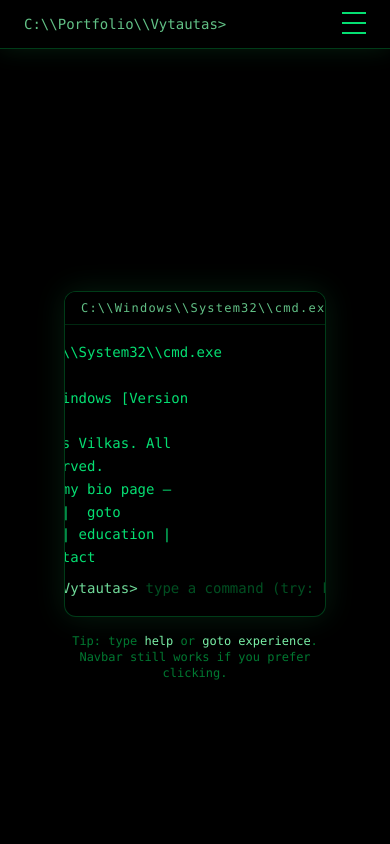
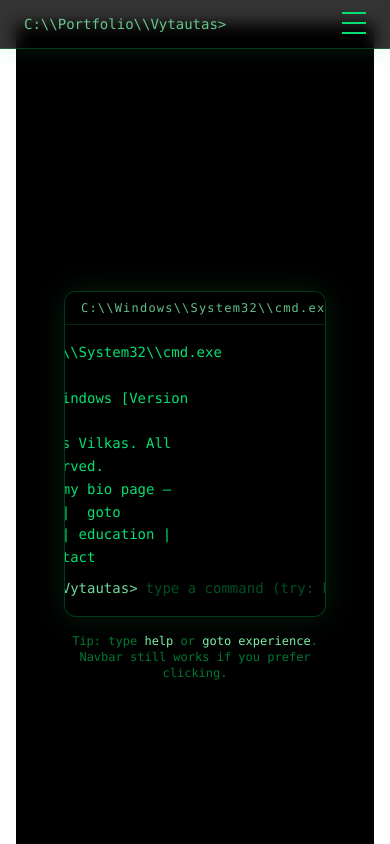
Before and after one commit to VytautasVilkas/CvWebSite, a React (Vite) app in the folder my-cv-page/: page / in a window 390 px wide. Shown: the top 844 px of the page. Built offline with nearby package versions, Linux system fonts and the light colour scheme.

Commit message:
responsive wrapper fix

```diff
--- a/my-cv-page/src/ResponsiveWrapper.jsx
+++ b/my-cv-page/src/ResponsiveWrapper.jsx
@@ -19,7 +19,7 @@ function ResponsiveWrapper({ children }) {
   return (
     <LayoutContext.Provider value={layout}>
       <div
-        className="min-h-screen w-full bg-black text-green-400 font-mono"
+        className="min-h-screen w-full text-green-400 font-mono relative z-10"
         style={{ overflowX: "hidden" }}
       >
         <div
```
